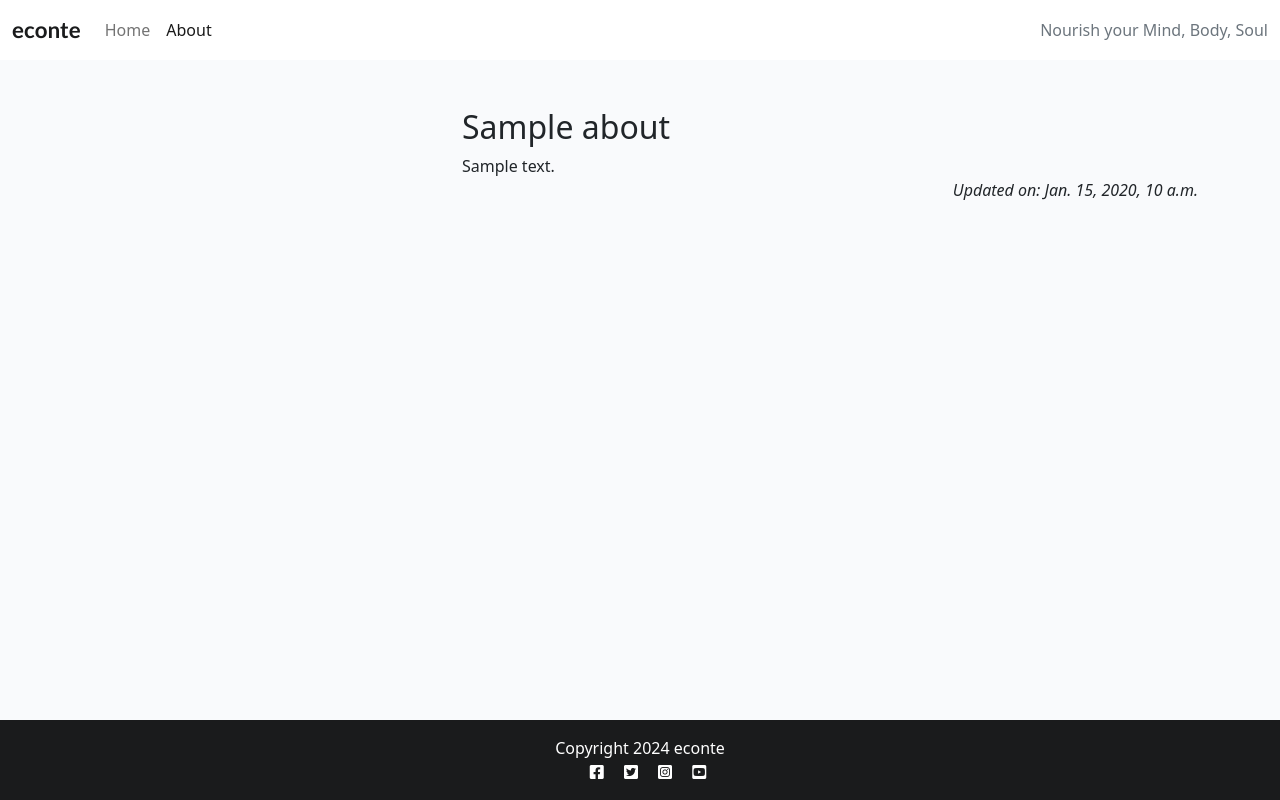
After one commit to bytesbyt/econte_django, a Django app: page /about/ in a window 1280 px wide. The commit adds this page. Run offline with Django 4.2, Linux system fonts and the light colour scheme; tables that the repository leaves empty hold one stand-in row (values such as "Sample post").

Commit message:
Create about url

```diff
--- /dev/null
+++ b/about/templates/about/about.html
@@ -0,0 +1,24 @@
+{% extends 'base.html' %}
+{% block content %}
+{% load static %}
+<div class="container mt-5">
+  <div class="row">
+    <div class="col-4 text-center">
+
+    </div>
+    <div class="col-8">
+      <!-- Title goes between these h2 tags -->
+      <h2>{{ about.title }}</h2>
+      <!-- Content goes directly underneath this -->
+      {{ about.content | safe }}
+    </div>
+  </div>
+  <div class="row">
+    <div class="col text-right">
+      <!-- Updated on field goes in here -->
+
+      <p class="text-end"><em>Updated on: {{ about.updated_on }}</em></p>
+    </div>
+  </div>
+</div>
+{% endblock content %}
--- /dev/null
+++ b/about/urls.py
@@ -0,0 +1,6 @@
+from . import views
+from django.urls import path
+
+urlpatterns = [
+    path('', views.about_me, name='about'),
+]
--- a/econte/urls.py
+++ b/econte/urls.py
@@ -19,6 +19,7 @@ from django.urls import path, include
 
 
 urlpatterns = [
+    path("about/", include("about.urls"), name="about-urls"),
     path("", include("blog.urls"), name="blog-urls"),
     path('summernote/', include('django_summernote.urls')),
     path('admin/', admin.site.urls),
--- a/templates/base.html
+++ b/templates/base.html
@@ -1,6 +1,6 @@
 {% load static %}
-
 {% url 'home' as home_url %}
+{% url 'about' as about_url %}
 
 <!DOCTYPE html>
 <html class="h-100" lang="en">
@@ -42,6 +42,15 @@
                         <a class="nav-link {% if request.path == home_url %}active{% endif %}" aria-current="page"
                             href="{% url 'home' %}">Home</a>
                     </li>
+                    <li class="nav-item">
+                        <a
+                          class="nav-link
+                          {% if request.path == about_url %}active{%endif%}"
+                          aria-current="page"
+                          href="{% url 'about' %}"
+                          >About</a
+                        >
+                    </li>
 
                 </ul>
                 <span class="navbar-text text-muted">
```
